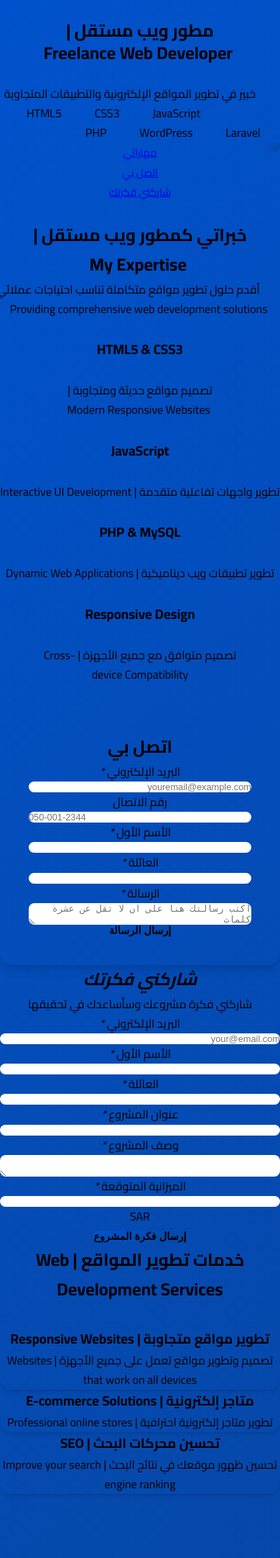
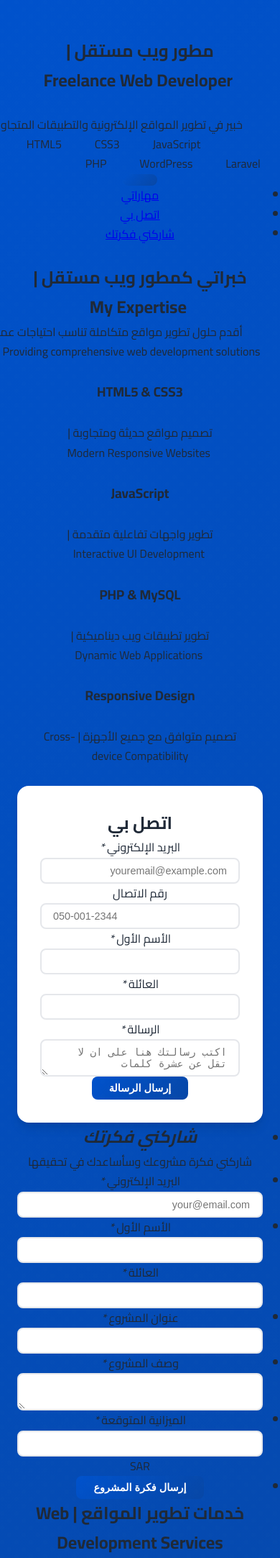
Before and after one commit to Ghafli/Ghafli, a PHP site: page / in a window 390 px wide. Shown: the top 2165 px of the page at 72% size. Run offline with PHP 8.4, Linux system fonts and the light colour scheme.

Commit message:
Update styles.css

```diff
--- a/styles.css
+++ b/styles.css
@@ -1,6 +1,8 @@
-/* Add these new CSS variables and update existing ones */
+/* ==========================
+   Global Variables
+========================== */
 :root {
-    /* Modern Color Scheme */
+    /* Color Scheme */
     --primary: #0052cc;          /* Professional Blue */
     --primary-dark: #0747a6;     /* Darker Blue */
     --primary-light: #4c9aff;    /* Light Blue */
@@ -8,37 +10,50 @@
     --success: #36b37e;          /* Green */
     --warning: #ffab00;          /* Orange */
     --error: #ff5630;            /* Red */
+    --gray-50: #f9fafb;          /* Light Gray */
+    --gray-100: #f3f4f6;         /* Lighter Gray */
+    --gray-200: #e5e7eb;         /* Light Gray Border */
+    --gray-800: #1f2937;         /* Dark Gray */
+    --gray-900: #111827;         /* Darker Gray */
+    --white: #ffffff;
 
-    /* Enhanced Gradients */
+    /* Gradients */
     --gradient-primary: linear-gradient(135deg, var(--primary), var(--primary-dark));
     --gradient-accent: linear-gradient(135deg, var(--accent), var(--primary));
 
-    /* Modern Shadows */
-    --shadow-sm: 0 2px 4px rgba(0,0,0,0.05);
-    --shadow-md: 0 4px 6px -1px rgba(0,0,0,0.1), 0 2px 4px -1px rgba(0,0,0,0.06);
-    --shadow-lg: 0 10px 15px -3px rgba(0,0,0,0.1), 0 4px 6px -2px rgba(0,0,0,0.05);
-    --shadow-xl: 0 20px 25px -5px rgba(0,0,0,0.1), 0 10px 10px -5px rgba(0,0,0,0.04);
+    /* Shadows */
+    --shadow-sm: 0 2px 4px rgba(0, 0, 0, 0.05);
+    --shadow-md: 0 4px 6px -1px rgba(0, 0, 0, 0.1), 0 2px 4px -1px rgba(0, 0, 0, 0.06);
+    --shadow-lg: 0 10px 15px -3px rgba(0, 0, 0, 0.1), 0 4px 6px -2px rgba(0, 0, 0, 0.05);
+    --shadow-xl: 0 20px 25px -5px rgba(0, 0, 0, 0.1), 0 10px 10px -5px rgba(0, 0, 0, 0.04);
 
-    /* Enhanced Transitions */
+    /* Transitions */
     --transition-fast: 150ms cubic-bezier(0.4, 0, 0.2, 1);
     --transition-normal: 300ms cubic-bezier(0.4, 0, 0.2, 1);
     --transition-slow: 500ms cubic-bezier(0.4, 0, 0.2, 1);
 
-    /* Modern Border Radius */
+    /* Border Radius */
     --radius-sm: 0.375rem;
     --radius-md: 0.5rem;
     --radius-lg: 1rem;
     --radius-xl: 1.5rem;
+
+    /* Spacing */
+    --spacing-xs: 0.5rem;
+    --spacing-sm: 1rem;
+    --spacing-md: 1.5rem;
+    --spacing-lg: 2rem;
 }
 
-/* Modern Reset */
+/* ==========================
+   Global Reset
+========================== */
 *, *::before, *::after {
     margin: 0;
     padding: 0;
     box-sizing: border-box;
 }
 
-/* Enhanced Typography */
 body {
     font-family: 'Cairo', sans-serif;
     line-height: 1.7;
@@ -49,10 +64,12 @@ body {
     -moz-osx-font-smoothing: grayscale;
 }
 
-/* Modern Header Styles */
+/* ==========================
+   Header Styles
+========================== */
 header {
     background: var(--gradient-primary);
-    padding: 6rem 0;
+    padding: var(--spacing-lg) 0;
     position: relative;
     overflow: hidden;
 }
@@ -68,10 +85,12 @@ header::before {
     opacity: 0.1;
 }
 
-/* Enhanced Skill Cards */
+/* ==========================
+   Skill Cards
+========================== */
 .skill-card {
     background: var(--white);
-    padding: 2rem;
+    padding: var(--spacing-md);
     border-radius: var(--radius-lg);
     box-shadow: var(--shadow-md);
     transition: all var(--transition-normal);
@@ -102,17 +121,19 @@ header::before {
     box-shadow: var(--shadow-lg);
 }
 
-/* Modern Form Styles */
+/* ==========================
+   Form Styles
+========================== */
 .contact-form form {
     background: var(--white);
-    padding: 2.5rem;
+    padding: var(--spacing-lg);
     border-radius: var(--radius-lg);
     box-shadow: var(--shadow-lg);
 }
 
 input, textarea {
     width: 100%;
-    padding: 0.75rem 1rem;
+    padding: var(--spacing-xs) var(--spacing-sm);
     border: 2px solid var(--gray-200);
     border-radius: var(--radius-md);
     transition: all var(--transition-fast);
@@ -128,7 +149,7 @@ input:focus, textarea:focus {
 button {
     background: var(--gradient-primary);
     color: var(--white);
-    padding: 0.75rem 1.5rem;
+    padding: var(--spacing-xs) var(--spacing-md);
     border: none;
     border-radius: var(--radius-md);
     font-weight: 600;
@@ -141,17 +162,19 @@ button:hover {
     box-shadow: var(--shadow-md);
 }
 
-/* Enhanced Services Section */
+/* ==========================
+   Services Section
+========================== */
 .services-grid {
     display: grid;
     grid-template-columns: repeat(auto-fit, minmax(300px, 1fr));
-    gap: 2rem;
-    padding: 2rem 0;
+    gap: var(--spacing-lg);
+    padding: var(--spacing-lg) 0;
 }
 
 .service-item {
     background: var(--white);
-    padding: 2rem;
+    padding: var(--spacing-md);
     border-radius: var(--radius-lg);
     box-shadow: var(--shadow-md);
     transition: all var(--transition-normal);
@@ -160,15 +183,19 @@ button:hover {
     overflow: hidden;
 }
 
-/* Modern Footer */
+/* ==========================
+   Footer Styles
+========================== */
 footer {
     background: var(--gray-900);
     color: var(--gray-100);
-    padding: 4rem 0;
-    margin-top: 4rem;
+    padding: var(--spacing-lg) 0;
+    margin-top: var(--spacing-lg);
 }
 
-/* Enhanced Animations */
+/* ==========================
+   Animations
+========================== */
 @keyframes fadeInUp {
     from {
         opacity: 0;
@@ -189,7 +216,9 @@ footer {
 .skill-card:nth-child(3) { animation-delay: 0.4s; }
 .skill-card:nth-child(4) { animation-delay: 0.6s; }
 
-/* Modern Scrollbar */
+/* ==========================
+   Scrollbar Styles
+========================== */
 ::-webkit-scrollbar {
     width: 10px;
 }
@@ -203,7 +232,9 @@ footer {
     border-radius: 5px;
 }
 
-/* Loading Animation */
+/* ==========================
+   Loading Animation
+========================== */
 .loading {
     position: fixed;
     top: 0;
@@ -231,175 +262,34 @@ footer {
     to { transform: rotate(360deg); }
 }
 
-/* General Mobile Enhancements */
+/* ==========================
+   Responsive Design
+========================== */
 @media (max-width: 768px) {
-    /* Header */
     header {
-        padding: var(--spacing-lg) var(--spacing-sm);
+        padding: var(--spacing-md);
         text-align: center;
     }
 
-    header h1 {
-        font-size: 1.8rem;
-        line-height: 1.3;
+    .services-grid, .skills-grid {
+        grid-template-columns: 1fr;
     }
 
-    header .subtitle {
-        font-size: 1rem;
-        margin-bottom: var(--spacing-sm);
-    }
-
-    header .expertise {
-        font-size: 0.9rem;
-    }
-
-    /* Navigation */
-    nav ul {
-        flex-direction: column;
-        gap: var(--spacing-sm);
-        padding: var(--spacing-sm) 0;
-    }
-
-    nav a {
-        font-size: 1rem;
-        padding: var(--spacing-xs) var(--spacing-sm);
-    }
-
-    .nav-toggle {
-        display: block;
-        position: absolute;
-        right: var(--spacing-sm);
-        top: var(--spacing-sm);
-    }
-
-    .nav-toggle span {
-        display: block;
-        width: 25px;
-        height: 3px;
-        background-color: var(--gray-800);
-        margin: 5px 0;
-        transition: 0.3s;
-    }
-
-    .nav-toggle.active span:nth-child(1) {
-        transform: rotate(45deg) translate(5px, 5px);
-    }
-
-    .nav-toggle.active span:nth-child(2) {
-        opacity: 0;
-    }
-
-    .nav-toggle.active span:nth-child(3) {
-        transform: rotate(-45deg) translate(7px, -6px);
-    }
-
-    /* Skills Section */
-    .skills-grid {
-        grid-template-columns: 1fr;
-        gap: var(--spacing-md);
-    }
-
-    .skill-card {
+    .skill-card, .service-item {
         padding: var(--spacing-md);
     }
+}
 
-    .skill-card i {
-        font-size: 2.5rem;
-    }
-
-    /* Services Section */
-    .services-grid {
-        grid-template-columns: 1fr;
-        gap: var(--spacing-md);
-    }
-
-    .service-item {
-        padding: var(--spacing-md);
-    }
-
-    /* Contact Form */
-    .contact-form {
-        padding: var(--spacing-md);
-    }
-
-    .form-group {
-        margin-bottom: var(--spacing-sm);
+@media (max-width: 480px) {
+    header h1 {
+        font-size: 1.5rem;
     }
 
     input, textarea {
         font-size: 0.9rem;
-        padding: var(--spacing-xs);
-    }
-
-    button {
-        font-size: 1rem;
-        padding: var(--spacing-xs) var(--spacing-sm);
-    }
-
-    /* Footer */
-    .footer-content {
-        grid-template-columns: 1fr;
-        gap: var(--spacing-sm);
-    }
-
-    .footer-links {
-        flex-direction: column;
-        gap: var(--spacing-sm);
-    }
-
-    .social-links {
-        gap: var(--spacing-sm);
-    }
-}
-
-/* Small Mobile Enhancements (max-width: 480px) */
-@media (max-width: 480px) {
-    /* Header */
-    header h1 {
-        font-size: 1.5rem;
-    }
-
-    header .subtitle {
-        font-size: 0.9rem;
-    }
-
-    header .expertise {
-        font-size: 0.8rem;
-    }
-
-    /* Navigation */
-    nav ul {
-        gap: var(--spacing-xs);
-    }
-
-    nav a {
-        font-size: 0.9rem;
-    }
-
-    /* Skills Section */
-    .skill-card i {
-        font-size: 2rem;
-    }
-
-    /* Contact Form */
-    .contact-form {
-        padding: var(--spacing-sm);
-    }
-
-    input, textarea {
-        font-size: 0.8rem;
     }
 
     button {
         font-size: 0.9rem;
     }
-
-    /* Footer */
-    .footer-links {
-        gap: var(--spacing-xs);
-    }
-
-    .social-links {
-        gap: var(--spacing-xs);
-    }
 }
```
